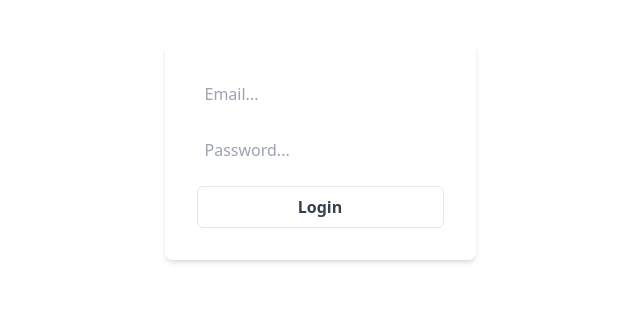
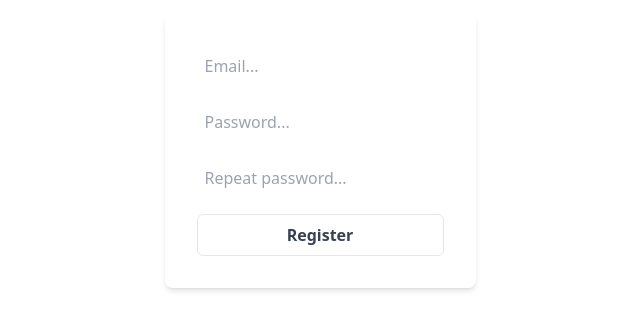
Before and after one commit to trekvartista/sample-jwt-auth, a React (Vite) app in the folder client/: page / in a window 1280 px wide. Shown: the part 249-578 px from the top of the page, without its empty margins (320-960 px from the left). Built offline with nearby package versions, Linux system fonts and the light colour scheme.

Commit message:
register form page

```diff
--- a/client/src/App.tsx
+++ b/client/src/App.tsx
@@ -6,6 +6,7 @@ import LoginForm from "./components/LoginForm";
 import Navbar from "./components/Navbar";
 import { AuthResponse } from "./models/response/AuthResponse";
 import loading from "./assets/loading-buffering.gif";
+import RegisterForm from "./components/RegisterForm";
 
 export const Context = createContext({});
 
@@ -57,7 +58,7 @@ const App: FC = () => {
         <Context.Provider value={{ user, setUser }}>
 			{ !user.isAuth
 				?
-					<LoginForm />
+					<RegisterForm />
 				:
 					<div className="text-center">
 						<Navbar />
--- a/client/src/components/RegisterForm.tsx
+++ b/client/src/components/RegisterForm.tsx
@@ -8,6 +8,7 @@ const RegisterForm: FC = () => {
 
     const [email, setEmail] = useState("");
     const [password, setPassword] = useState("");
+    const [repeatPassword, setRepeatPassword] = useState("");
 
     const handleSubmit = async () => {
         // console.log(email, password)
@@ -40,11 +41,19 @@ const RegisterForm: FC = () => {
                     placeholder="Password..."
                     className="p-2"
                 />
+                <input
+                    type="password"
+                    value={repeatPassword}
+                    onChange={(e) => setRepeatPassword(e.target.value)}
+                    autoComplete="off"
+                    placeholder="Repeat password..."
+                    className="p-2"
+                />
                 <button
                     onClick={handleSubmit}
                     className="p-2 font-bold text-gray-700 border rounded-md hover:scale-95 transition-all"
                 >
-                    Login
+                    Register
                 </button>
             </div>
         </div>
```
